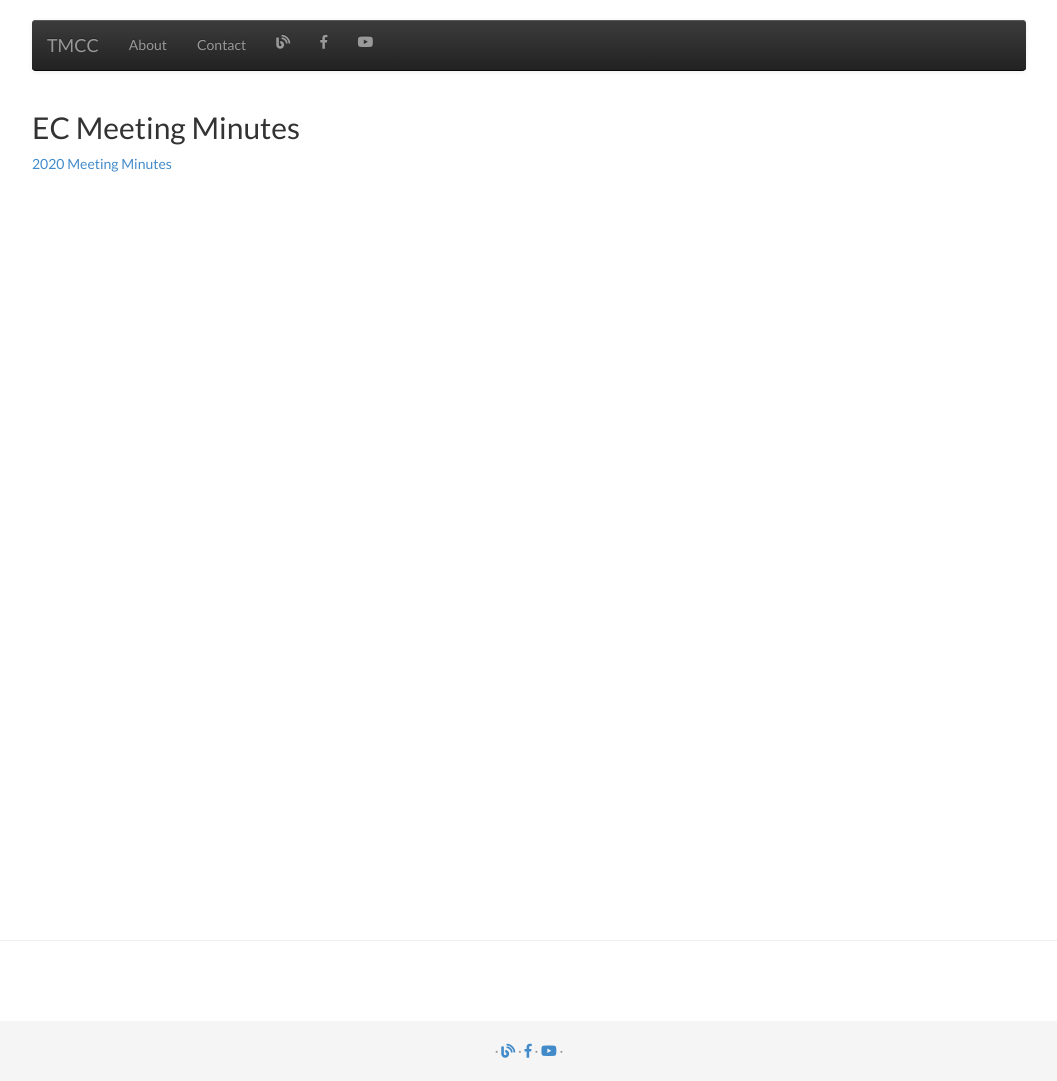
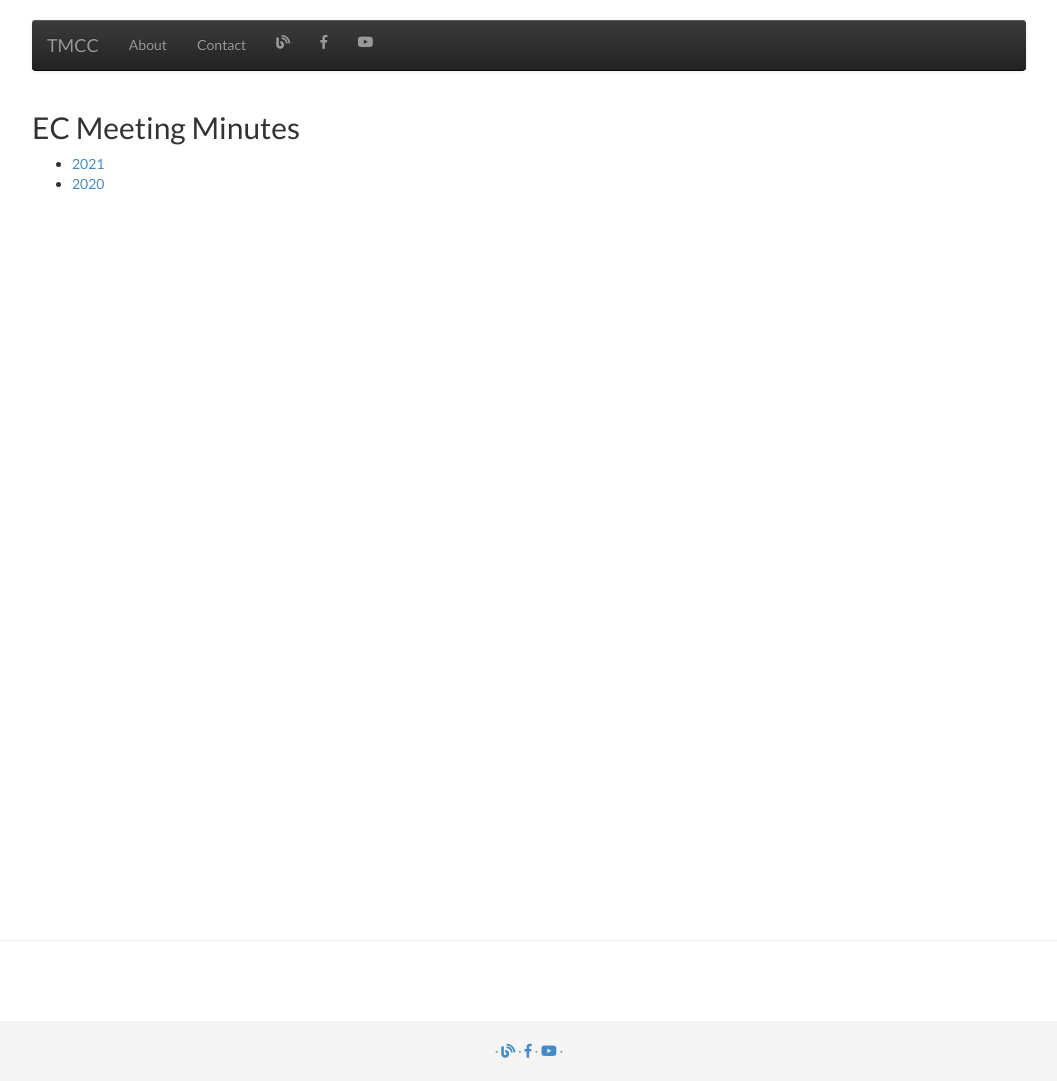
Before and after one commit to torontomyanmarchristian/torontomyanmarchristian.github.io, a Jekyll site: the page built from _pages/meeting_minutes.md, in a window 1280 px wide. Shown: the whole page, without its empty margins (111-1168 px from the left). Built offline with Jekyll 4.4.1, drawn with Linux system fonts in a browser that asks for light colours.

Commit message:
2021 meeting minutes.

```diff
--- a/_pages/meeting_minutes.md
+++ b/_pages/meeting_minutes.md
@@ -7,4 +7,5 @@ permalink: /minutes/
 
 ## EC Meeting Minutes
 
-[2020 Meeting Minutes](/static/docs/minutes/2020_TMCC_EC_Meeting_Minutes.pdf)
+- [2021](https://docs.google.com/document/d/1Ip7PLrXYB4HOG5hFPg77VfSf-kJW7XKmN5gj3qifnrs/edit?usp=sharing)
+- [2020](/static/docs/minutes/2020_TMCC_EC_Meeting_Minutes.pdf)
```
